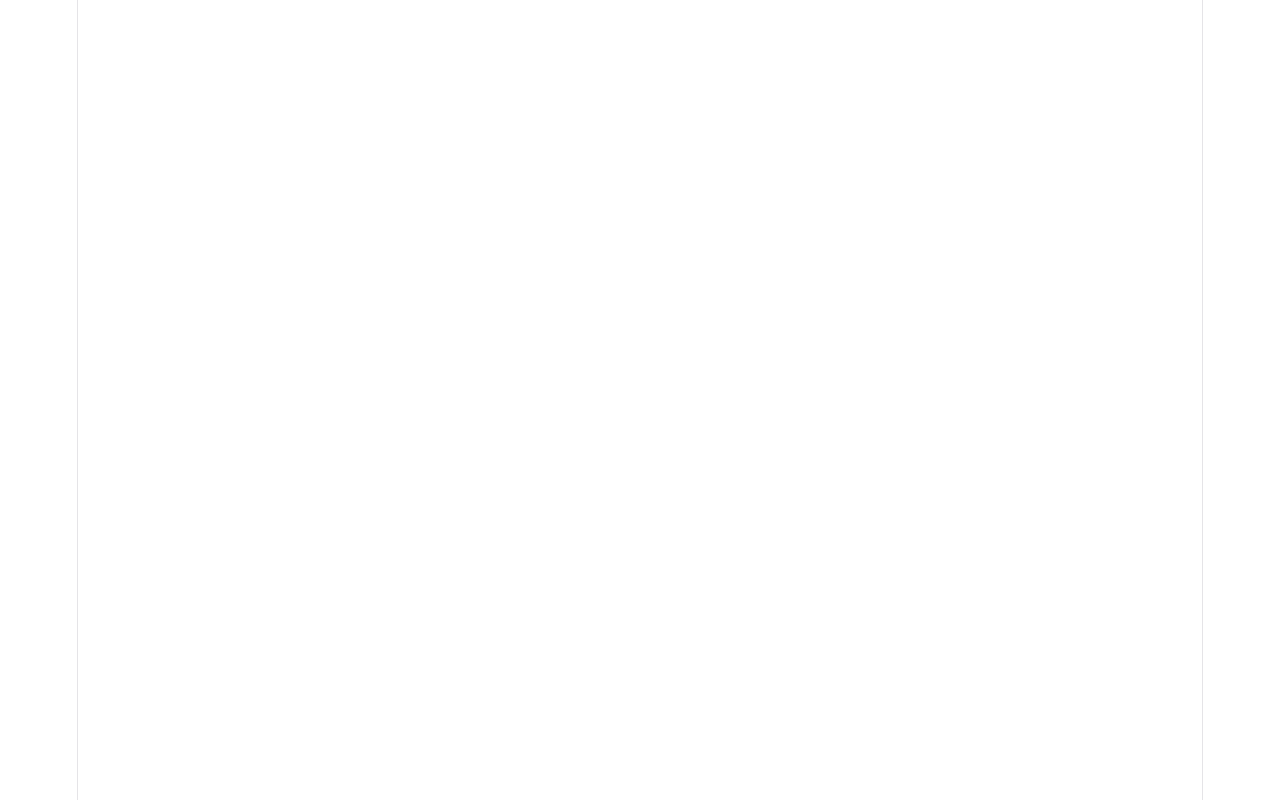
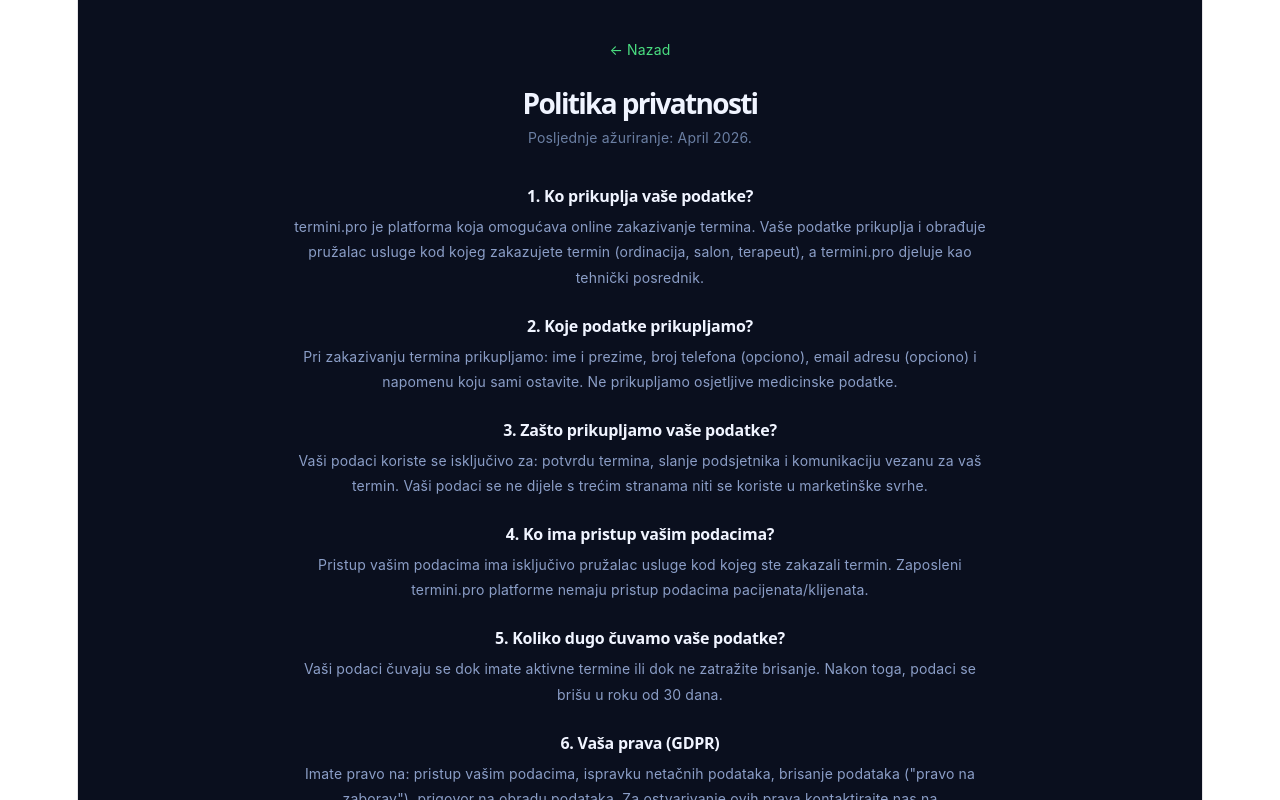
Before and after one commit to adijatadjogo91-cloud/termini-frontend, a React (Vite) app: page /privatnost in a window 1280 px wide. Before the commit this address had no page. Shown: the top 800 px of the page. Built offline with nearby package versions, Linux system fonts and the light colour scheme.

Commit message:
GDPR - stranica za privatnost

```diff
--- a/src/App.jsx
+++ b/src/App.jsx
@@ -1,5 +1,6 @@
 import Recenzija from './pages/Recenzija'
 import Onboarding from './pages/Onboarding'
+import Privatnost from './pages/Privatnost'
 import Prihodi from './pages/Prihodi'
 import OtkaziTermin from './pages/OtkaziTermin'
 import Postavke from './pages/Postavke'
@@ -38,6 +39,7 @@
         <Route path="/booking/:slug" element={<Booking />} />
         <Route path="/terms" element={<TermsAndConditions />} />
         <Route path="/uposlenici" element={<Uposlenici />} />
+        <Route path="/privatnost" element={<Privatnost />} />
       </Routes>
     </BrowserRouter>
   )
--- /dev/null
+++ b/src/pages/Privatnost.jsx
@@ -0,0 +1,58 @@
+export default function Privatnost() {
+  return (
+    <div style={{ minHeight: '100vh', background: '#0a0f1e', fontFamily: 'Inter, sans-serif', padding: '2rem 1.5rem' }}>
+      <div style={{ maxWidth: '700px', margin: '0 auto' }}>
+
+        <a href="/" style={{ color: '#4ade80', fontSize: '14px', textDecoration: 'none' }}>← Nazad</a>
+
+        <h1 style={{ fontSize: '28px', fontWeight: '700', color: '#f0f4ff', margin: '1.5rem 0 0.5rem' }}>
+          Politika privatnosti
+        </h1>
+        <p style={{ color: '#6b7fa3', fontSize: '14px', marginBottom: '2rem' }}>
+          Posljednje ažuriranje: April 2026.
+        </p>
+
+        {[
+          {
+            title: '1. Ko prikuplja vaše podatke?',
+            tekst: 'termini.pro je platforma koja omogućava online zakazivanje termina. Vaše podatke prikuplja i obrađuje pružalac usluge kod kojeg zakazujete termin (ordinacija, salon, terapeut), a termini.pro djeluje kao tehnički posrednik.'
+          },
+          {
+            title: '2. Koje podatke prikupljamo?',
+            tekst: 'Pri zakazivanju termina prikupljamo: ime i prezime, broj telefona (opciono), email adresu (opciono) i napomenu koju sami ostavite. Ne prikupljamo osjetljive medicinske podatke.'
+          },
+          {
+            title: '3. Zašto prikupljamo vaše podatke?',
+            tekst: 'Vaši podaci koriste se isključivo za: potvrdu termina, slanje podsjetnika i komunikaciju vezanu za vaš termin. Vaši podaci se ne dijele s trećim stranama niti se koriste u marketinške svrhe.'
+          },
+          {
+            title: '4. Ko ima pristup vašim podacima?',
+            tekst: 'Pristup vašim podacima ima isključivo pružalac usluge kod kojeg ste zakazali termin. Zaposleni termini.pro platforme nemaju pristup podacima pacijenata/klijenata.'
+          },
+          {
+            title: '5. Koliko dugo čuvamo vaše podatke?',
+            tekst: 'Vaši podaci čuvaju se dok imate aktivne termine ili dok ne zatražite brisanje. Nakon toga, podaci se brišu u roku od 30 dana.'
+          },
+          {
+            title: '6. Vaša prava (GDPR)',
+            tekst: 'Imate pravo na: pristup vašim podacima, ispravku netačnih podataka, brisanje podataka ("pravo na zaborav"), prigovor na obradu podataka. Za ostvarivanje ovih prava kontaktirajte nas na info@termini.pro.'
+          },
+          {
+            title: '7. Kontakt',
+            tekst: 'Za sva pitanja vezana za privatnost podataka: info@termini.pro'
+          },
+        ].map((s, i) => (
+          <div key={i} style={{ marginBottom: '1.5rem' }}>
+            <h2 style={{ fontSize: '16px', fontWeight: '600', color: '#f0f4ff', marginBottom: '8px' }}>
+              {s.title}
+            </h2>
+            <p style={{ fontSize: '14px', color: '#8b9ec7', lineHeight: '1.8' }}>
+              {s.tekst}
+            </p>
+          </div>
+        ))}
+
+      </div>
+    </div>
+  )
+}
```
